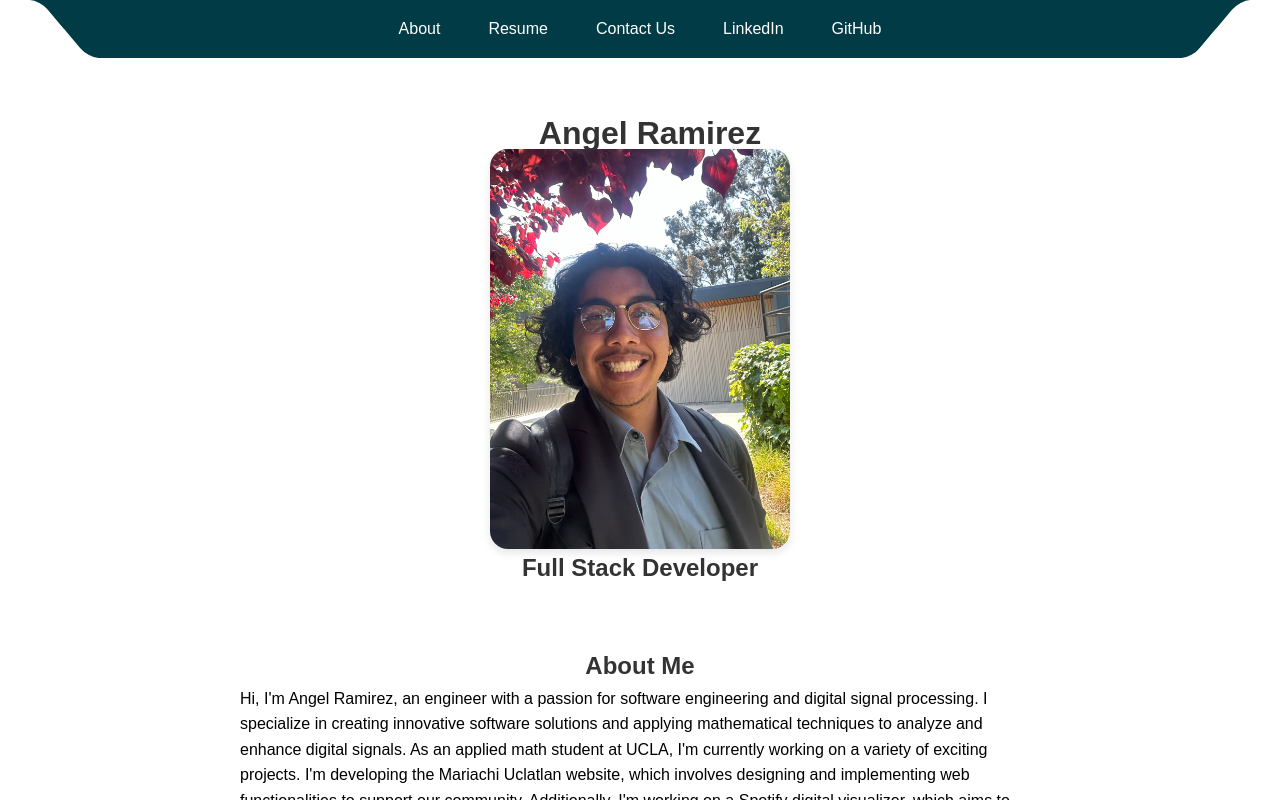
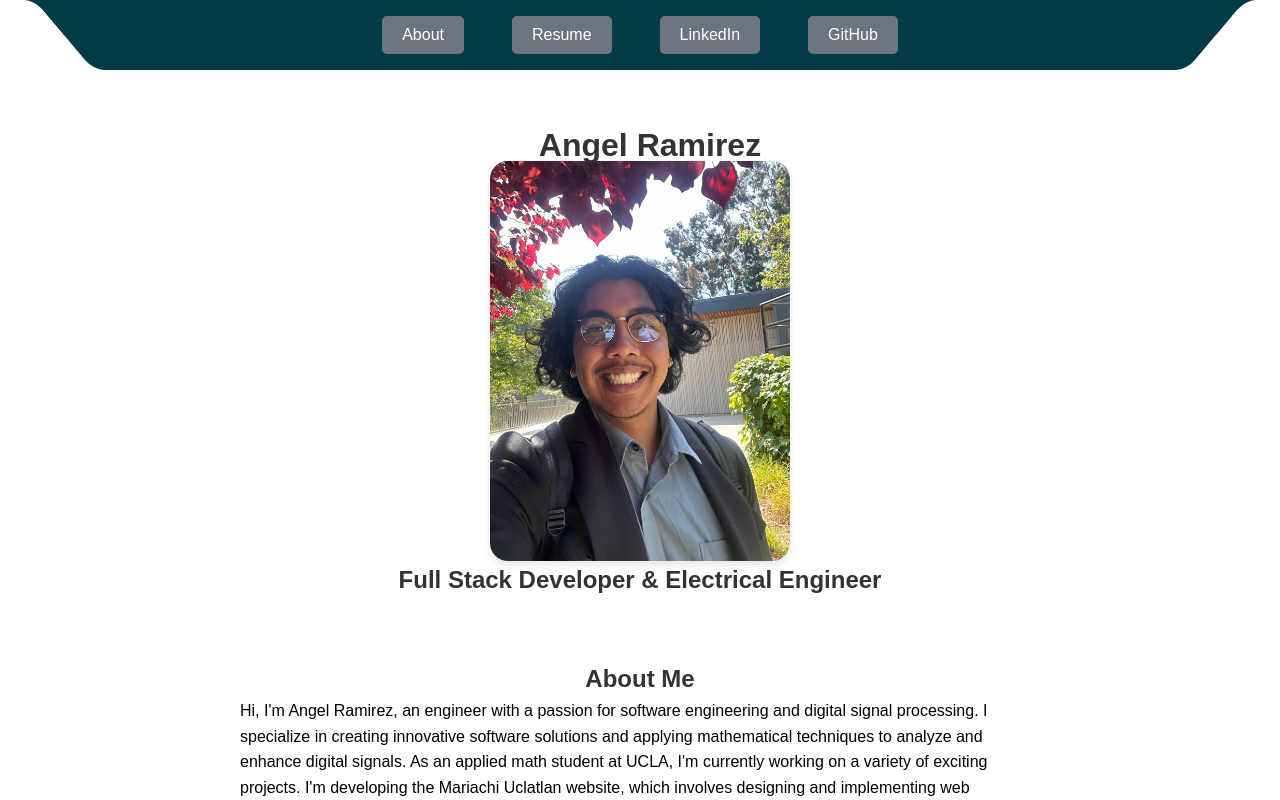
Before and after one commit to angelr4219/angel-personal-website, a React (Create React App) app: page /Pabout in a window 1280 px wide. Shown: the top 800 px of the page. Built offline with nearby package versions, Linux system fonts and the light colour scheme.

Commit message:
extra pages

```diff
--- a/package.json
+++ b/package.json
@@ -8,6 +8,7 @@
     "@testing-library/user-event": "^13.5.0",
     "react": "^18.3.1",
     "react-dom": "^18.3.1",
+    "react-router-dom": "^6.26.1",
     "react-scripts": "5.0.1",
     "web-vitals": "^2.1.4"
   },
--- a/src/App.js
+++ b/src/App.js
@@ -8,30 +8,37 @@ import Projects from './components/Projects.js';
 import Footer from './components/footer.js';
 import Photo from './components/photos.js';
 
+import { BrowserRouter as Router, Routes, Route } from 'react-router-dom';
+
+
 
 
 function App() {
   return (
+    <Router>
     <div>
       <Header />
       <main>
         <h1>Angel Ramirez</h1>
         <Photo />
-        <h2>Full Stack Developer</h2>
+        <h2>Full Stack Developer & Electrical Engineer</h2>
+        <About />
+        <Projects />
+        <Contact />
+        <Routes>
+            <Route path="/Pabout" element={<About />} />
 
-        <About />
-        <Contact />
+          </Routes>
 
-        <Projects />
-        <Footer />
       </main>
-
+      <Footer />
 
 
 
 
 
     </div>
+    </Router>
   );
 }
 
--- /dev/null
+++ b/src/components/Buttons.css
@@ -0,0 +1,30 @@
+.button {
+    padding: 10px 20px;
+    font-size: 1rem;
+    border-radius: 5px;
+    cursor: pointer;
+    transition: background-color 0.3s ease, color 0.3s ease;
+    border: none;
+    display: inline-block;
+    text-align: center;
+  }
+
+  .button.primary {
+    background-color: #007bff; /* Blue background */
+    color: white;
+  }
+
+  .button.primary:hover {
+    background-color: #0056b3; /* Darker blue on hover */
+  }
+
+  .button.secondary {
+    background-color: #6c757d; /* Grey background */
+    color: white;
+  }
+
+  .button.secondary:hover {
+    background-color: #5a6268; /* Darker grey on hover */
+  }
+
+  /* Additional styles for other button types if needed */
--- /dev/null
+++ b/src/components/Buttons.js
@@ -0,0 +1,12 @@
+import React from 'react';
+import './Buttons.css'; // Import the CSS file for styling
+
+const Button = ({ text, onClick, type = 'button', styleType = 'primary' }) => {
+  return (
+    <button className={`button ${styleType}`} type={type} onClick={onClick}>
+      {text}
+    </button>
+  );
+};
+
+export default Button;
--- a/src/components/contact.js
+++ b/src/components/contact.js
@@ -18,3 +18,7 @@ export const Contact = () => {
   };
 
 export default Contact;
+
+//<li>Email: angel.d.ramirez319@g.ucla.edu </li>
+//        <li>LinkedIn: <a href="https://www.linkedin.com/in/angel-ramirez-458915253/">My LinkedIn</a></li>
+//        <li>GitHub: <a href="https://github.com/angelr4219">My GitHub</a></li>
--- a/src/components/header.js
+++ b/src/components/header.js
@@ -2,17 +2,20 @@
 
 import React from 'react';
 import './header.css'; // Import the CSS file
+import Button from './Buttons'; // Import the Button component
 
 export const Header = () => {
+    const handleNavigation = (url) => {
+        window.location.href = url;
+      };
     return (
       <div className="container">
         <div className="left"></div>
         <div className="center">
-          <div>About</div>
-          <div>Resume</div>
-          <div>Contact Us</div>
-          <div>LinkedIn</div>
-          <div>GitHub</div>
+        <Button text="About" styleType="secondary" onClick={() => handleNavigation('https://chatgpt.com/c/3c215792-7c34-477d-b326-62f7fb772375')} />
+        <Button text="Resume" styleType="secondary" onClick={() => handleNavigation('https://chatgpt.com/c/3c215792-7c34-477d-b326-62f7fb772375')} />
+        <Button text="LinkedIn" styleType="secondary" onClick={() => handleNavigation('https://www.linkedin.com/in/angel-ramirez-458915253/')} />
+        <Button text="GitHub" styleType="secondary" onClick={() => handleNavigation('https://github.com/angelr4219')} />
         </div>
         <div className="right"></div>
       </div>
```
Also changed, not shown: src/components/pages/about/Pabout.js (added, +17 -0 lines), src/components/pages/about/Pabout.css (added), 1 other file (tests, documents, lock files or other folders).
